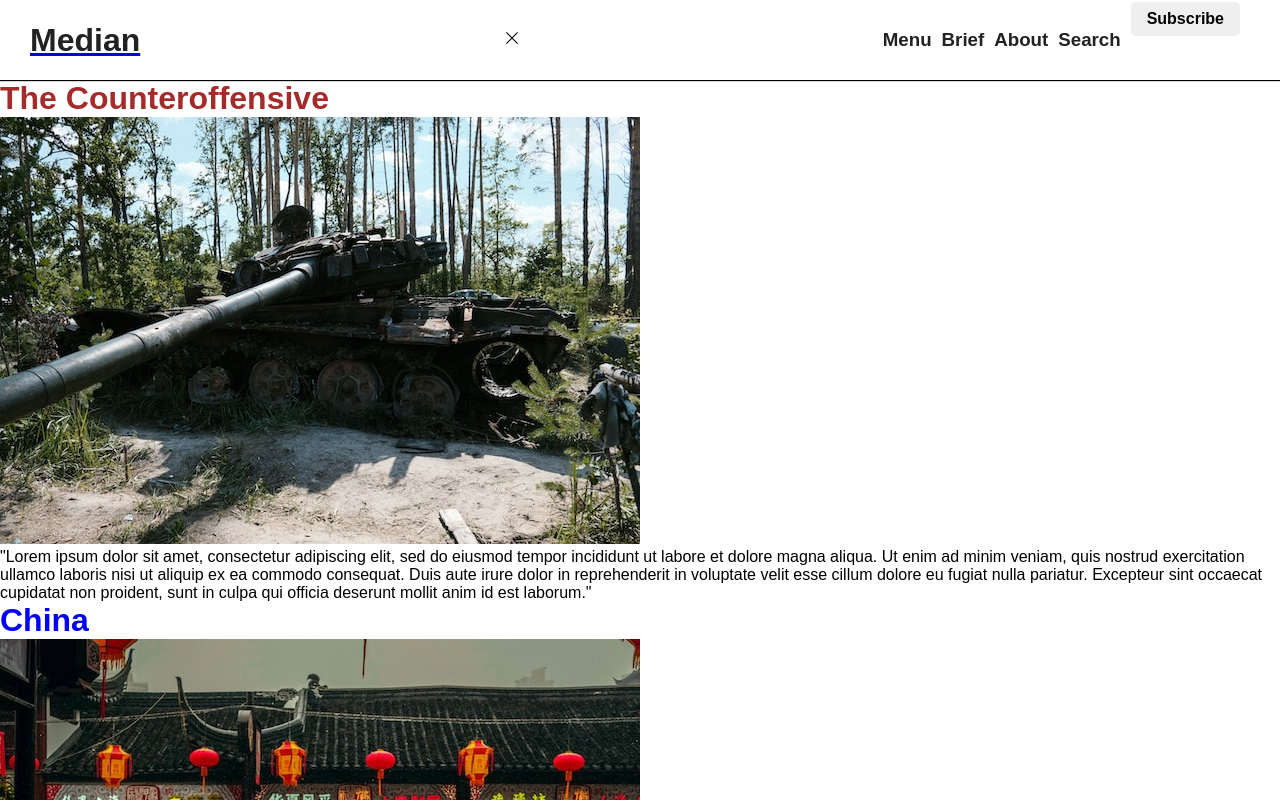
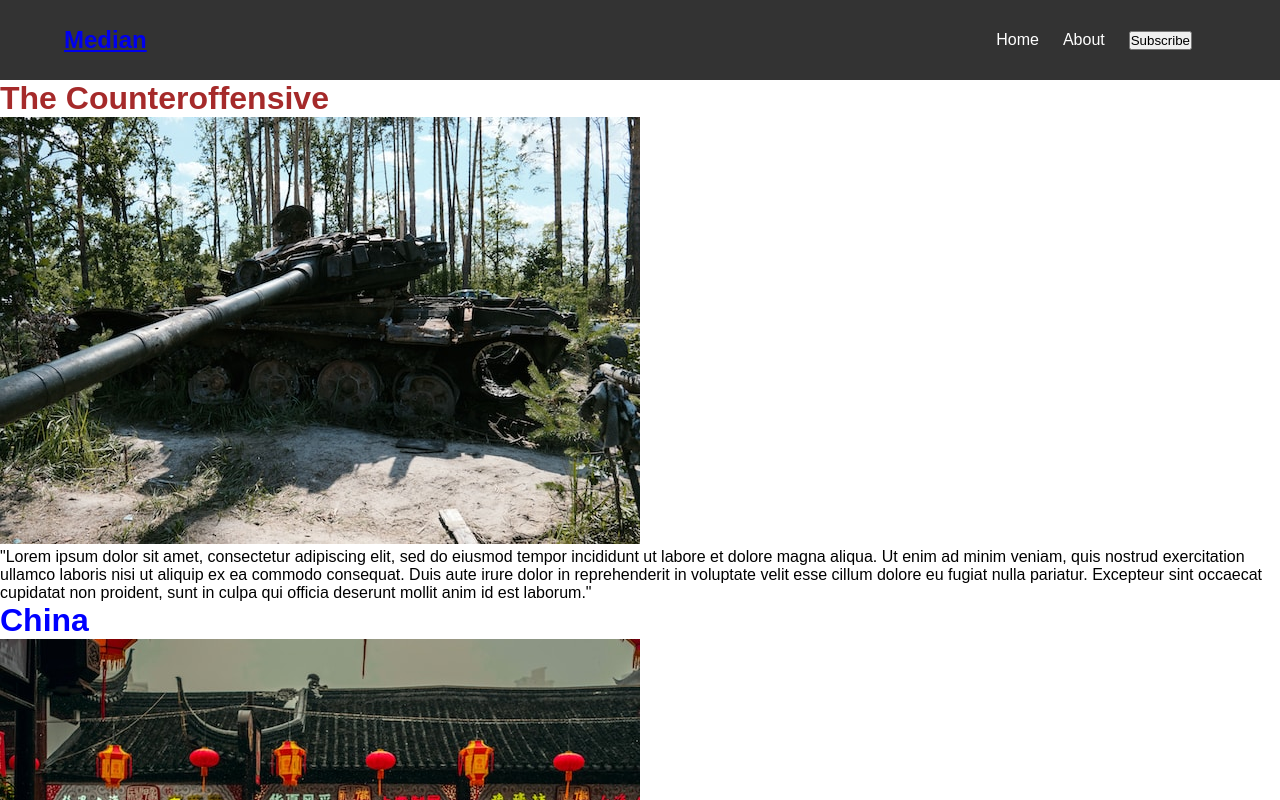
Before and after one commit to HarryCandlish/Median-, a React (Create React App) app: page / in a window 1280 px wide. Shown: the top 800 px of the page. Built offline with nearby package versions, Linux system fonts and the light colour scheme.

Commit message:
styled and build responsive nvbar

```diff
--- a/src/components/Header.jsx
+++ b/src/components/Header.jsx
@@ -1,40 +1,49 @@
 import { Link } from 'react-router-dom';
+import React, { useState } from 'react';
 
 import '../styles/header.css'
-import {MenuItems} from '../data/MenuItems'
 import { RxHamburgerMenu, RxCross1 } from 'react-icons/rx'
 
-import React, { Component} from 'react';
+const Header = () => {
+
+   const [isOpen, setIsOpen] = useState(false);
+
+   const toggleMenu = () => {
+      setIsOpen(!isOpen);
+   }
+;
+  return (
+    <nav className='navbar'>
+      <div className='navbar-container'>
+         <Link to='/' className='navbar=logo'>
+            <h1>Median</h1>
+         </Link>
+         <div className="menu-icon" onClick={toggleMenu}>
+            {isOpen ? <RxCross1/> : <RxHamburgerMenu/>}
+         </div>
+
+         <ul className={isOpen ? 'nav-menu active' : 'nav-menu'}>
+            <li className='nav-item'>
+               <Link to='/' className='nav-links' onClick={toggleMenu}>
+                  Home
+               </Link>
+            </li>
+            <li className='nav-item'>
+               <Link to='/about' className='nav-links' onClick={toggleMenu}>
+                  About
+               </Link>
+            </li>
+            <li className='nav-item'>
+               <Link to='/registration' className='nav-links' onClick={toggleMenu}>
+                  <button>Subscribe</button>
+               </Link>
+            </li>
+         </ul>
+      </div>
+
+    </nav>
+  )
+}
 
 
-
-class Header extends Component {
-   state = {clicked: false};
-   handleClick = () => {
-      this.setState({clicked: !this.state.clicked})
-   }
-   render () {
-   return (
-     <nav className='navbar'>
-      <Link to='/'><h2 className='navbar-logo'>Median</h2></Link>
-
-      <div className='menu-icons' onClick={this.handleClick}>
-      <i>{this.state.clicked ? <RxHamburgerMenu/> : <RxCross1/>}</i>
-      </div>
-
-         <ul className='navbar-menu'>
-            {MenuItems.map((item, index) => {
-               return (
-               <li key={index}>
-                  <Link className={item.cName} to={item.url}>
-                     <h3>{item.title}</h3></Link>
-               </li>
-            )})}
-            <Link to="/registration"><button className='btn-nav'>Subscribe</button></Link>
-         </ul>
-   </nav>
-   );
-};
-};
-
 export default Header
--- a/src/data/MenuItems.js
+++ /dev/null
@@ -1,22 +0,0 @@
-export const MenuItems = [
-    {
-        title: "Menu",
-        url: "/",
-        cName: "nav-links",
-    },
-    {
-        title: "Brief",
-        url: "/brief",
-        cName: "nav-links",
-    },
-    {
-        title: "About",
-        url: "/about",
-        cName: "nav-links",
-    },
-    {
-        title: "Search",
-        url: "/search",
-        cName: "nav-links",
-    },
-]
--- a/src/styles/header.css
+++ b/src/styles/header.css
@@ -1,84 +1,77 @@
 .navbar {
+    background-color: #333;
     display: flex;
     justify-content: space-between;
     align-items: center;
-    padding: 0 30px;
-    box-shadow: 0 1px 1px 0;
+    height: 80px;
+    position: sticky;
+    top: 0;
+    z-index: 999;
+  }
+
+  .navbar-container {
+    display: flex;
+    justify-content: space-between;
     width: 100%;
-    height: 80px;
-}
+    max-width: 1200px;
+    padding: 0 24px;
+    margin: 0 auto;
+  }
 
-/* .navbar li {
-    display: inline-block;
-    padding: 10px;
-} */
+  .navbar-logo {
+    color: #fff;
+    font-size: 24px;
+    text-decoration: none;
+  }
 
+  .menu-icon {
+    display: none;
+    color: #fff;
+    font-size: 24px;
+    cursor: pointer;
+  }
 
-.navbar-logo {
-    color: #222;
-    font-size: 2rem;
-}
+  .nav-menu {
+    display: flex;
+    align-items: center;
+  }
 
-.navbar-menu {
-    display: grid;
-    grid-template-columns: repeat(6, auto);
-    grid-gap: 10px;
+  .nav-item {
     list-style: none;
-    align-items: center;
-}
+    margin-right: 24px;
+  }
 
-.nav-links {
+  .nav-links {
+    color: #fff;
     text-decoration: none;
-    color: #222;
-    font-size: 1rem;
-    padding: 0.7rem 1rem;
-    white-space: nowrap;
-    cursor: pointer;
-}
+  }
 
-.btn-nav {
-    padding: 0.5rem 1rem;
-    white-space: nowrap;
-    border-radius: 0.3rem;
-    font-size: 1rem;
-    font-weight: 600;
-    border: none;
-    cursor: pointer;
-    transition: 0.2s ease-in-out;
-    position: relative;
-    top: -1.3rem;
-}
-
-.btn-nav:hover {
-    background-color: #151516;
-    color: #fff;
-}
-
-/* @media screen and (max-width: 850px) {
-    .navbar-menu {
-        display: flex;
-        flex-direction: column;
-        justify-content: flex-start;
-        background-color: bisque;
-        width: 100%;
-        height: auto;
-        position: absolute;
-        top: 0;
-        left: 0;
-        opacity: 1;
-        padding: 80px 0 30px 0;
-        margin: 0;
+  @media screen and (max-width: 768px) {
+    .menu-icon {
+      display: block;
     }
 
-    .nav-links {
-        display: block;
-        width: 100%;
-        font-size: 1.2rem;
-        padding: 2rem 0;
+    .nav-menu {
+      display: flex;
+      flex-direction: column;
+      position: absolute;
+      top: 80px;
+      left: 0;
+      background-color: #333;
+      width: 100%;
+      text-align: center;
+      opacity: 0;
+      pointer-events: none; /* Add this line to disable clicks when hidden */
+      transition: opacity 0.3s ease;
     }
 
-    .nav-links:hover {
-        background: blanchedalmond;
-        transition: 0;
+    .nav-menu.active {
+      opacity: 1;
+      pointer-events: auto; /* Add this line to enable clicks when visible */
     }
-} */
+
+    .nav-item {
+      margin-right: 0;
+      margin-bottom: 24px;
+    }
+  }
```
